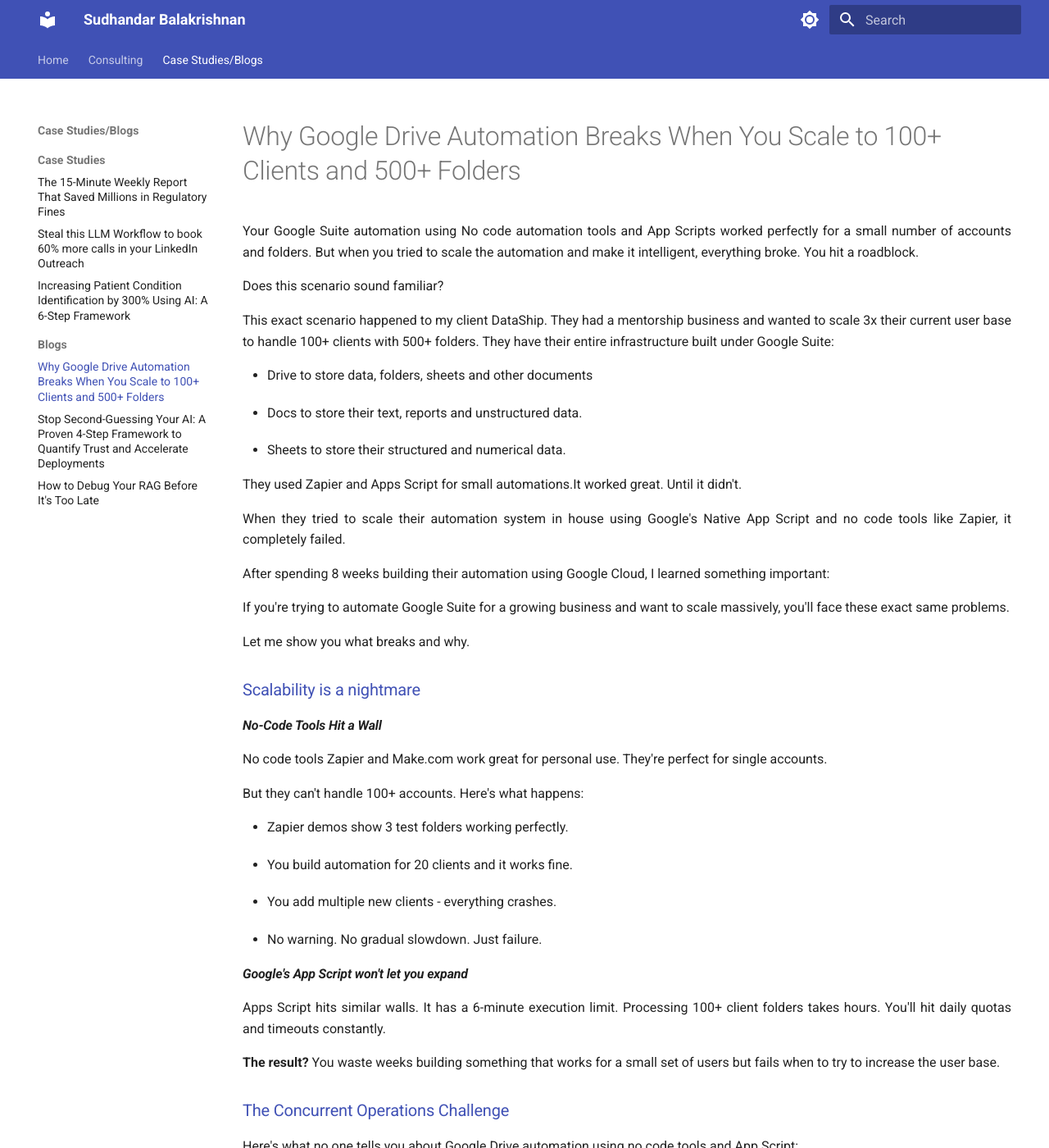
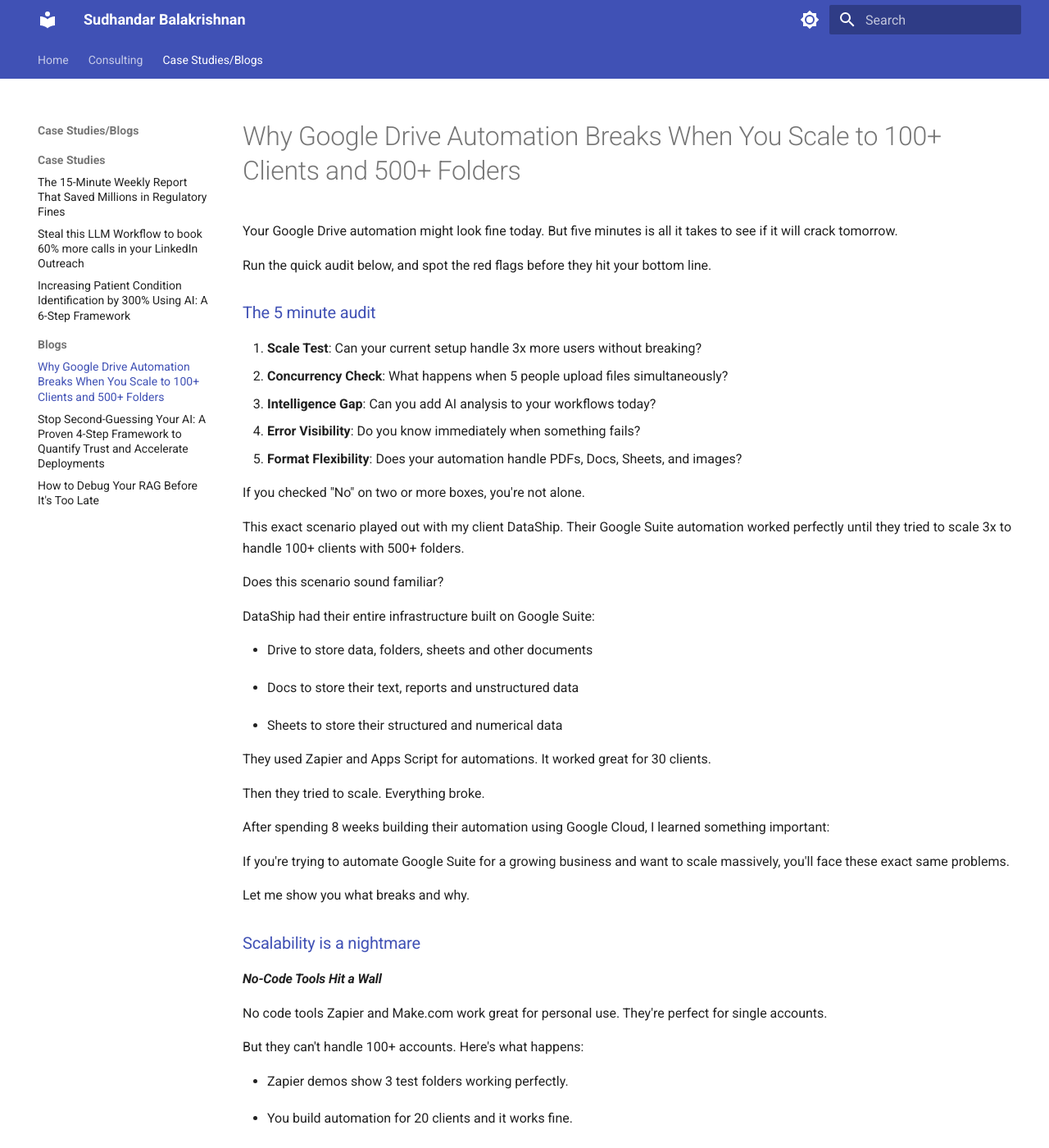
Before and after one commit to Sudhandar/blog, an MkDocs documentation site: the page built from docs/blog/drive-automation-pain-points.md, in a window 1280 px wide and 1400 px high. Shown: the whole window at 82% size. Built offline with MkDocs 1.6.1 and Material for MkDocs 9.7.7, drawn with Linux system fonts in a browser that asks for light colours.

Commit message:
fixed the blog title and flow

```diff
--- a/docs/blog/drive-automation-pain-points.md
+++ b/docs/blog/drive-automation-pain-points.md
@@ -1,22 +1,36 @@
-Your Google Suite automation using No code automation tools and App Scripts worked perfectly for a small number of accounts and folders. But when you tried to scale the automation and make it intelligent, everything broke. You hit a roadblock.
+Your Google Drive automation might look fine today. But five minutes is all it takes to see if it will crack tomorrow.
+
+Run the quick audit below, and spot the red flags before they hit your bottom line.
+
+### The 5 minute audit
+
+1. **Scale Test**: Can your current setup handle 3x more users without breaking?
+2. **Concurrency Check**: What happens when 5 people upload files simultaneously?
+3. **Intelligence Gap**: Can you add AI analysis to your workflows today?
+4. **Error Visibility**: Do you know immediately when something fails?
+5. **Format Flexibility**: Does your automation handle PDFs, Docs, Sheets, and images?
+
+If you checked "No" on two or more boxes, you're not alone.
+
+This exact scenario played out with my client DataShip. Their Google Suite automation worked perfectly until they tried to scale 3x to handle 100+ clients with 500+ folders.
 
 Does this scenario sound familiar?
 
-This exact scenario happened to my client DataShip. They had a mentorship business and wanted to scale 3x their current user base to handle 100+ clients with 500+ folders. They have their entire infrastructure built under Google Suite:
+DataShip had their entire infrastructure built on Google Suite:
 
 * Drive to store data, folders, sheets and other documents
-* Docs to store their text, reports and unstructured data.
-* Sheets to store their structured and numerical data.
+* Docs to store their text, reports and unstructured data
+* Sheets to store their structured and numerical data
 
-They used Zapier and Apps Script for small automations.It worked great. Until it didn't.
+They used Zapier and Apps Script for automations. It worked great for 30 clients.
 
-When they tried to scale their automation system in house using Google's Native App Script and no code tools like Zapier, it completely failed.
+Then they tried to scale. Everything broke.
 
 After spending 8 weeks building their automation using Google Cloud, I learned something important:
 
 If you're trying to automate Google Suite for a growing business and want to scale massively, you'll face these exact same problems.
 
- Let me show you what breaks and why.
+Let me show you what breaks and why.
 
 ### Scalability is a nightmare
 
```
Also changed, not shown: docs/blog.md (+1 -1 lines).
